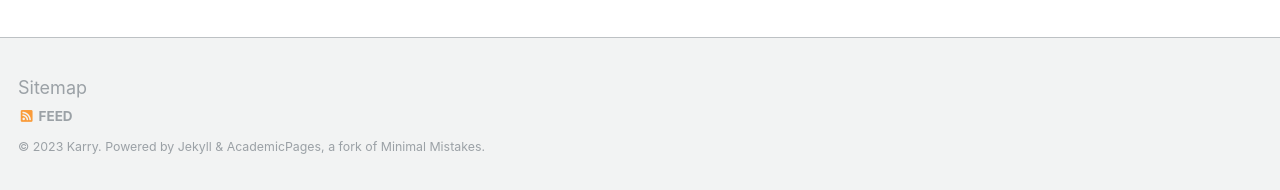
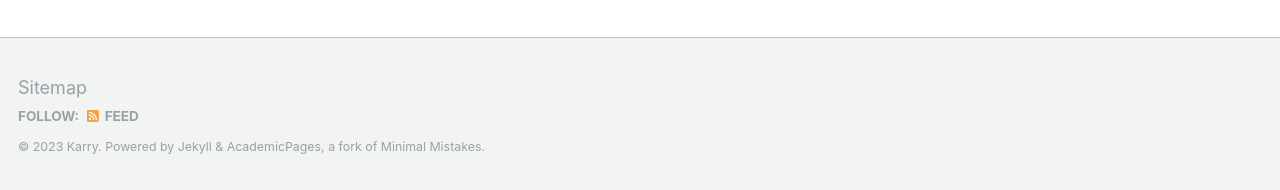
Before and after one commit to kairuiyang07/adst-lab.github.io, a Jekyll site: the page built from _pages/talkmap.html, in a window 1280 px wide. Shown: the part 954-1144 px from the top of the page. Built offline with Jekyll 4.4.1, drawn with Linux system fonts in a browser that asks for light colours; nearby versions of some CDN libraries.

Commit message:
Update ui-text.yml

```diff
--- a/_data/ui-text.yml
+++ b/_data/ui-text.yml
@@ -21,7 +21,7 @@ en: &DEFAULT_EN
   comments_title             : "Comments"
   more_label                 : "Learn More"
   related_label              : "You May Also Enjoy"
-  follow_label               : #"Follow:"
+  follow_label               : "Follow:"
   feed_label                 : "Feed"
   powered_by                 : "Powered by"
   website_label              : "Website"
```
